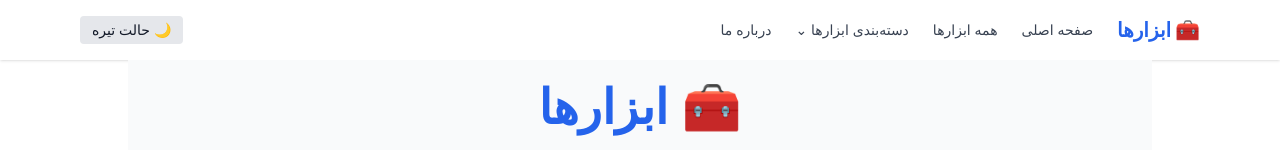
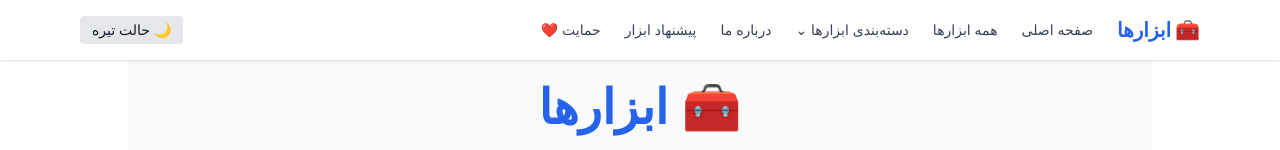
Before and after one commit to meysann/microtools2, a Next.js app: page / in a window 1280 px wide. Shown: the top 150 px of the page. Built offline with nearby package versions, Linux system fonts and the light colour scheme; what moment-jalaali, tailwindcss-rtl would draw is missing.

Commit message:
🔧 Fix hydration error in Header with useHasMounted hook and improve sticky mega menu

```diff
--- a/src/components/Header.tsx
+++ b/src/components/Header.tsx
@@ -1,7 +1,7 @@
 "use client";
 
 import Link from "next/link";
-import { useState, useRef } from "react";
+import { useState, useRef, useEffect } from "react";
 import { tools } from "@/data/tools";
 import ThemeToggle from "./ThemeToggle";
 
@@ -10,9 +10,7 @@ type GroupedTools = Record<string, typeof tools>;
 const groupByCategory = (): GroupedTools => {
   const grouped: GroupedTools = {};
   tools.forEach((tool) => {
-    if (!grouped[tool.category]) {
-      grouped[tool.category] = [];
-    }
+    if (!grouped[tool.category]) grouped[tool.category] = [];
     grouped[tool.category].push(tool);
   });
   return grouped;
@@ -21,9 +19,16 @@ const groupByCategory = (): GroupedTools => {
 export default function Header() {
   const groupedTools = groupByCategory();
   const categories = Object.keys(groupedTools);
+
   const [menuOpen, setMenuOpen] = useState(false);
   const [activeCategory, setActiveCategory] = useState<string | null>(null);
+  const [hasMounted, setHasMounted] = useState(false);
+
   const timerRef = useRef<NodeJS.Timeout | null>(null);
+
+  useEffect(() => {
+    setHasMounted(true);
+  }, []);
 
   const openMenu = () => {
     if (timerRef.current) clearTimeout(timerRef.current);
@@ -38,12 +43,11 @@ export default function Header() {
   };
 
   return (
-    <header className="bg-white dark:bg-slate-900 shadow">
+    <header className="bg-white dark:bg-slate-900 shadow sticky top-0 z-50">
       <nav
         className="max-w-6xl mx-auto flex justify-between items-center p-4 text-sm"
         dir="rtl"
       >
-        {/* 👉 Right Side: Navigation links */}
         <div className="flex items-center gap-6 relative">
           <Link
             href="/"
@@ -66,7 +70,7 @@ export default function Header() {
             همه ابزارها
           </Link>
 
-          {/* Mega Menu */}
+          {hasMounted && (
             <div
               className="relative"
               onMouseEnter={openMenu}
@@ -78,7 +82,6 @@ export default function Header() {
 
               {menuOpen && (
                 <div className="absolute right-0 mt-2 w-[750px] h-[300px] bg-white dark:bg-slate-800 border border-gray-200 dark:border-slate-700 rounded shadow-lg z-50 grid grid-cols-2 text-right overflow-hidden">
-                {/* Categories */}
                   <div className="p-4 border-l border-gray-200 dark:border-slate-700 bg-gray-50 dark:bg-slate-900">
                     <h4 className="text-sm font-bold text-blue-600 dark:text-blue-400 mb-2">
                       دسته‌بندی‌ها
@@ -100,7 +103,6 @@ export default function Header() {
                     </ul>
                   </div>
 
-                {/* Tools */}
                   <div className="p-4">
                     <h4 className="text-sm font-bold text-blue-600 dark:text-blue-400 mb-2">
                       {activeCategory || "ابزارها"}
@@ -127,17 +129,28 @@ export default function Header() {
                 </div>
               )}
             </div>
+          )}
 
-          {/* ✅ About added here inside main nav group */}
           <Link
             href="/about"
             className="text-gray-700 dark:text-white hover:text-blue-600 dark:hover:text-blue-400"
           >
             درباره ما
           </Link>
+          <Link
+            href="/suggest-tool"
+            className="text-gray-700 dark:text-white hover:text-blue-600 dark:hover:text-blue-400"
+          >
+            پیشنهاد ابزار
+          </Link>
+          <Link
+            href="/donate"
+            className="text-gray-700 dark:text-white hover:text-blue-600 dark:hover:text-blue-400"
+          >
+            حمایت ❤️
+          </Link>
         </div>
 
-        {/* 🌙 Theme Toggle Left-Aligned */}
         <ThemeToggle />
       </nav>
     </header>
--- /dev/null
+++ b/src/hooks/useHasMounted.ts
@@ -0,0 +1,11 @@
+import { useEffect, useState } from "react";
+
+export default function useHasMounted() {
+  const [mounted, setMounted] = useState(false);
+
+  useEffect(() => {
+    setMounted(true);
+  }, []);
+
+  return mounted;
+}
```
Lines whose indentation alone changed are shown as unchanged.
